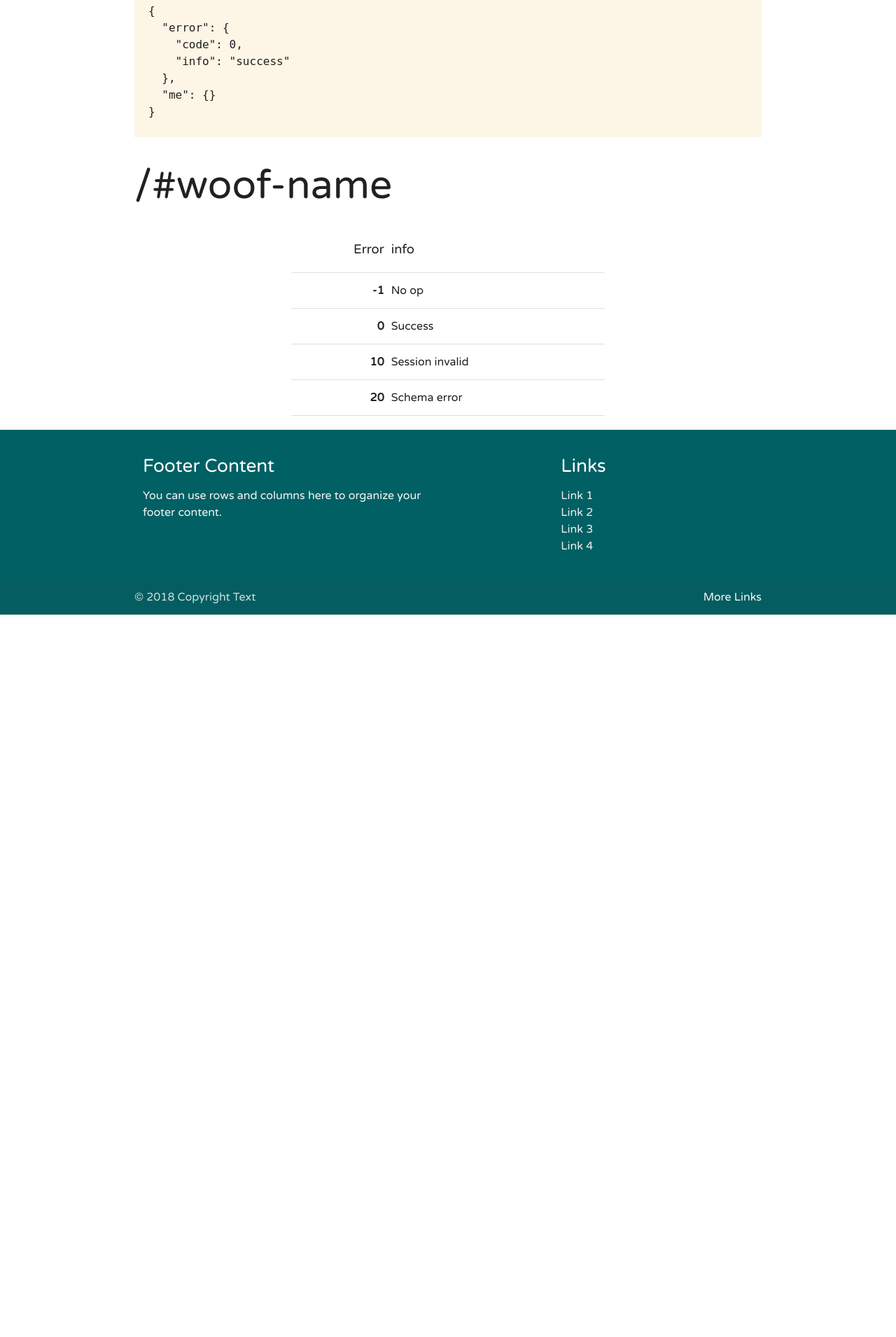
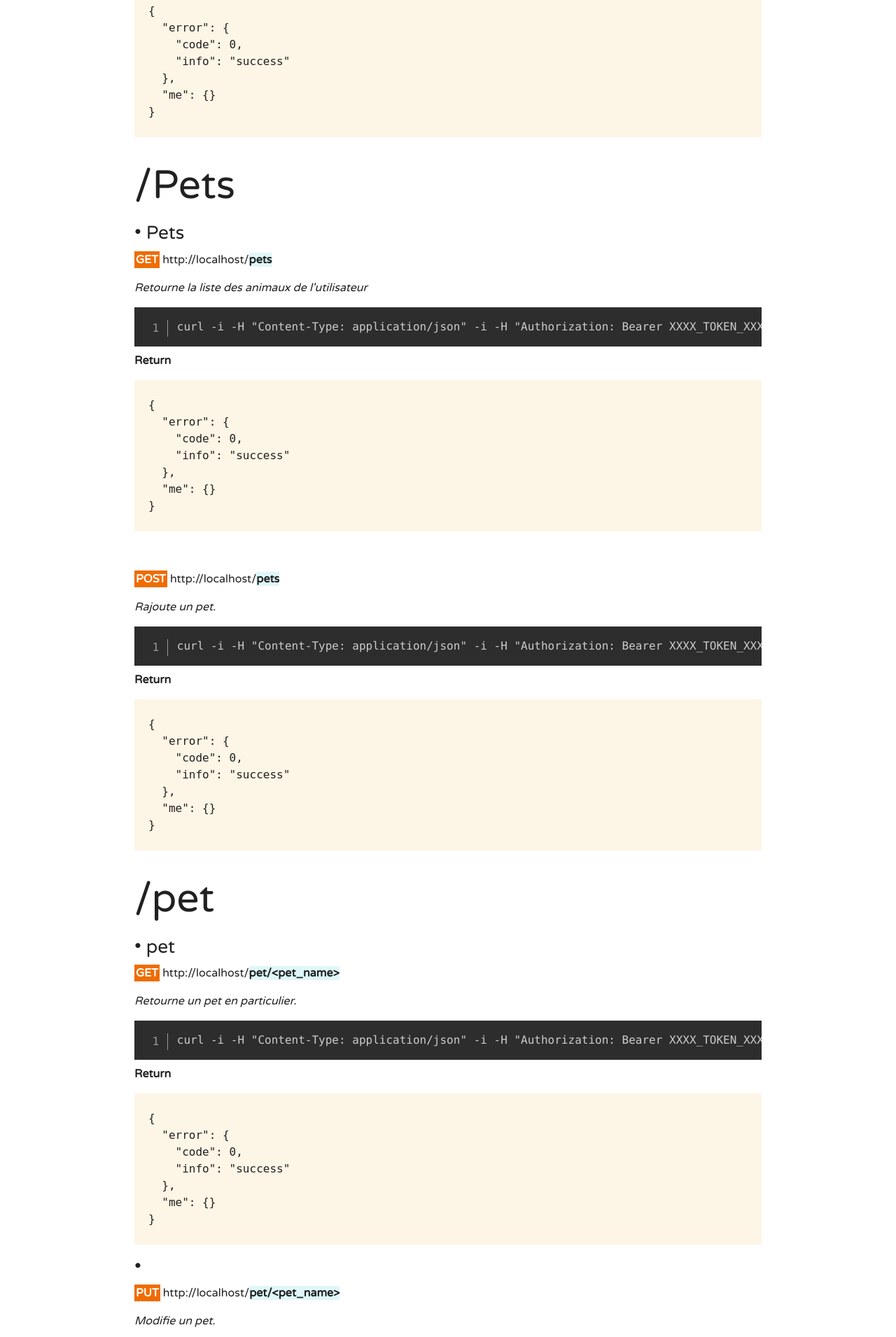
Before and after one commit to gamugamu/sentinel-woof, a Flask app: page / in a window 1280 px wide. Shown: the part 3396-5306 px from the top of the page at 70% size. Before the commit the page ends 4274 px from the top, so only its background shows below. Run offline with Flask 2, Linux system fonts and the light colour scheme; some libraries are stand-ins or nearby versions.

Commit message:
rajout methodes

```diff
--- a/app.py
+++ b/app.py
@@ -4,7 +4,6 @@ from flask_sentinel import ResourceOwnerPasswordCredentials
 from user.route_me import route_me
 from utils.TokenBearer import InvalidUsage
 from pet.route_woof import route
-from werkzeug.wsgi import get_host
 
 app = Flask(__name__)
 app.config['DEBUG'] = True
--- a/pet/route_woof.py
+++ b/pet/route_woof.py
@@ -34,9 +34,9 @@ def route_woof_get(seed, _seed, woof):
 
     return jsonify({"error" : error.to_dict(), "woof" : pet.sanitized()})
 
-@route_woof.route('/<regex("[a-z]{2,10}"):seed>-<_seed>/<regex("[a-z, 0-9]{2,20}"):woof>', methods=['PUT'])
+@route_woof.route('/pets/<pet_name>', methods=['PUT'])
 @oauth.require_oauth()
-def route_woof_put(seed, _seed, woof):
+def route_woof_put(pet_name):
     from utils.PetsHelper import query_from_woof_name, put_from_sanitized
     from utils.UserHelper import petsOwner_from_session
     from storage.models import Pet, commit
@@ -45,7 +45,7 @@ def route_woof_put(seed, _seed, woof):
     #TODO refactor
     peto, error = petsOwner_from_session()
     woof_name   = "%s-%s/%s" % (seed, _seed, woof)
-    #TODO check same
+    #TODO refaire recherche
 
     pet         = query_from_woof_name(woof_name)
 
--- a/templates/doc.html
+++ b/templates/doc.html
@@ -80,9 +80,7 @@
           'token_secret'  : '(facultatif) token secret si fourni par le provider (ex twitter)'}"
           m_return    = "{ &quot;error&quot;: { &quot;code&quot;: 0, &quot;info&quot;: &quot;success&quot; }, &quot;oauth&quot;: { &quot;access_token&quot;: &quot;O9wIOVAXivMIJRDWOCSq2NR8079SAV&quot;, &quot;expires_in&quot;: 3600, &quot;refresh_token&quot;: &quot;2BQQjQR5DNurARHrtXAHLnpFvLgWcs&quot;, &quot;scope&quot;: &quot;&quot;, &quot;token_type&quot;: &quot;Bearer&quot; } }">
       </step>
-
       <hr class="style">
-
       <step red lighten-1
         title             = "Profil User"
         method            = "GET"
@@ -93,7 +91,6 @@
         return_id         = "return_id"
         m_return    = "{ &quot;error&quot;: { &quot;code&quot;: 0, &quot;info&quot;: &quot;success&quot; }, &quot;me&quot;: { &quot;mail&quot;: null, &quot;name&quot;: null, &quot;seed&quot;: &quot;causal-locust&quot; } }">
       </step>
-
       <step red lighten-1
         title           = ""
         method          = "PUT"
@@ -110,7 +107,6 @@
           'mail'   : 'Le mail de l\'utilisateur'}"
         m_return    = "{ &quot;error&quot;: { &quot;code&quot;: 0, &quot;info&quot;: &quot;success&quot; }, &quot;me&quot;: { &quot;mail&quot;:&quot;your_mail@gmail.com&quot;, &quot;name&quot;: &quot;your_name&quot;, &quot;seed&quot;: &quot;causal-locust&quot; } }">
       </step>
-
       <step red lighten-1
         title             = ""
         method            = "DELETE"
@@ -121,7 +117,46 @@
         m_return    = "{ &quot;error&quot;: { &quot;code&quot;: 0, &quot;info&quot;: &quot;success&quot; }, &quot;me&quot;: { } }">
       </step>
 
-      <h2>/#woof-name</h2>
+      <h2>/Pets</h2>
+      <step red lighten-1
+        title             = "Pets"
+        method            = "GET"
+        url_root          = {{url_root}}
+        route             = "pets"
+        required_bearer   = "true"
+        use               = "Retourne la liste des animaux de l'utilisateur"
+        m_return    = "{ &quot;error&quot;: { &quot;code&quot;: 0, &quot;info&quot;: &quot;success&quot; }, &quot;me&quot;: { } }">
+      </step>
+      <step red lighten-1
+        title             = ""
+        method            = "POST"
+        url_root          = {{url_root}}
+        route             = "pets"
+        required_bearer   = "true"
+        use               = "Rajoute un pet."
+        m_return    = "{ &quot;error&quot;: { &quot;code&quot;: 0, &quot;info&quot;: &quot;success&quot; }, &quot;me&quot;: { } }">
+      </step>
+      <h2>/pet</h2>
+      <step red lighten-1
+        title             = "pet"
+        method            = "GET"
+        url_root          = {{url_root}}
+        route             = "pet/<pet_name>"
+        required_bearer   = "true"
+        use               = "Retourne un pet en particulier."
+        m_return    = "{ &quot;error&quot;: { &quot;code&quot;: 0, &quot;info&quot;: &quot;success&quot; }, &quot;me&quot;: { } }">
+      </step>
+      <step red lighten-1
+        title             = "   "
+        method            = "PUT"
+        url_root          = {{url_root}}
+        route             = "pet/<pet_name>"
+        required_bearer   = "true"
+        use               = "Modifie un pet."
+        m_return    = "{ &quot;error&quot;: { &quot;code&quot;: 0, &quot;info&quot;: &quot;success&quot; }, &quot;me&quot;: { } }">
+      </step>
+
+        <h2>/#woof-name</h2>
 
     </div><!-- box -->
     <!-- code erreurs -->
--- a/user/route_me.py
+++ b/user/route_me.py
@@ -92,7 +92,8 @@ def me_profil():
     return jsonify({"error" : error.to_dict(), "me" : peto.sanitized()})
 
 # Les animaux du petowner. Post pour rajouter.
-@route_me.route('/me/pets', methods=['POST', 'GET'])
+#TODO deplacer
+@route_me.route('/pets', methods=['POST', 'GET'])
 @oauth.require_oauth()
 def me_pets():
     from storage.models import PetsOwner, sanitized_collection, commit
```
